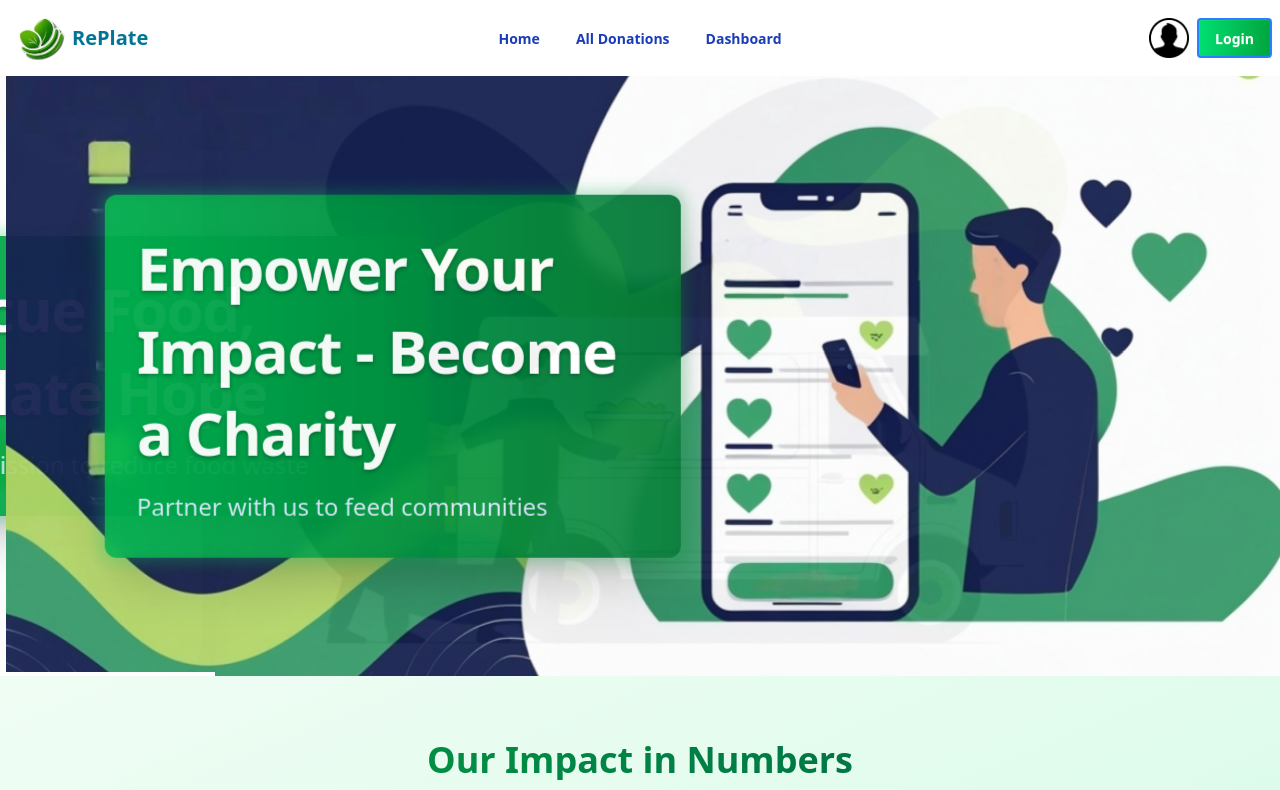
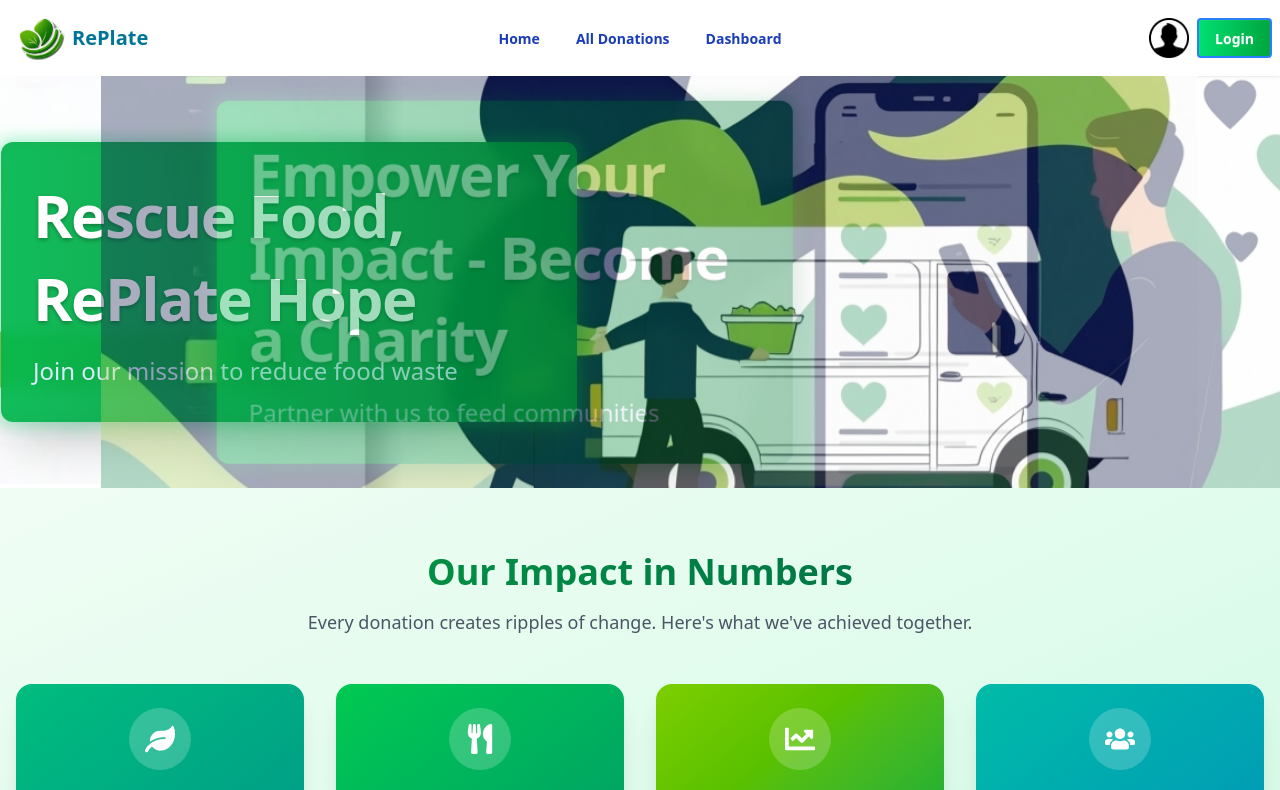
Before and after one commit to Rafiul901/RePlate, a React (Vite) app: page / in a window 1280 px wide. Shown: the top 790 px of the page. Built offline with nearby package versions, Linux system fonts and the light colour scheme.

Commit message:
added loader

```diff
--- a/package.json
+++ b/package.json
@@ -16,6 +16,7 @@
     "react-hook-form": "^7.60.0",
     "react-icons": "^5.5.0",
     "react-router": "^7.6.3",
+    "react-spinners": "^0.17.0",
     "swiper": "^11.2.10",
     "tailwindcss": "^4.1.11"
   },
--- a/src/Homepage/Banner.jsx
+++ b/src/Homepage/Banner.jsx
@@ -33,7 +33,7 @@ const slides = [
 
 const Banner = () => {
   return (
-    <div className="relative w-full h-[40vh] sm:h-[60vh] md:h-[70vh] lg:h-[80vh] xl:h-[75vh] overflow-hidden">
+    <div className="relative w-full aspect-[16/9] sm:aspect-[21/9] md:aspect-[24/9] lg:aspect-[25/9] xl:aspect-[28/9] overflow-hidden">
       <Swiper
         modules={[Autoplay, EffectFade, Parallax]}
         autoplay={{
@@ -50,21 +50,21 @@ const Banner = () => {
         {slides.map((slide, index) => (
           <SwiperSlide key={index}>
             <div
-              className="absolute inset-0 w-full h-full"
+              className="relative w-full h-full"
               data-swiper-parallax={`${slide.parallaxSpeed}%`}
             >
               <img
                 src={slide.img}
-                className="absolute inset-0 w-full h-full object-cover"
                 alt={`Banner ${index + 1}`}
-                data-swiper-parallax-scale="1.1"
-                loading="eager"
+                className="absolute inset-0 w-full h-full object-cover object-center"
+                data-swiper-parallax-scale="1.05"
+                width="1920"
+                height="800"
+                loading="lazy"
               />
-              <div className="absolute inset-0"></div>
 
-              {/* Responsive Text Content */}
-           <div className="absolute left-4 sm:left-8 md:left-16 lg:left-24 top-1/2 transform -translate-y-1/2 z-10 w-[90%] max-w-sm sm:max-w-sm md:max-w-md lg:max-w-lg xl:max-w-xl">
-
+              {/* Overlay Gradient Text Box */}
+              <div className="absolute left-4 sm:left-8 md:left-16 lg:left-24 top-1/2 transform -translate-y-1/2 z-10 w-[90%] max-w-sm sm:max-w-sm md:max-w-md lg:max-w-lg xl:max-w-xl">
                 <div className="relative p-4 sm:p-6 md:p-8 rounded-xl bg-gradient-to-r from-green-600/90 to-green-800/90 backdrop-blur-sm shadow-2xl">
                   <div className="absolute -inset-1 bg-gradient-to-r from-green-400/30 to-green-600/30 rounded-xl blur-sm"></div>
                   <h2
@@ -92,7 +92,7 @@ const Banner = () => {
           </SwiperSlide>
         ))}
 
-        {/* Auto-slide progress indicator */}
+        {/* Progress bar */}
         <div className="absolute bottom-0 left-0 right-0 h-1 z-10">
           <div className="swiper-progress h-full bg-white origin-left"></div>
         </div>
--- /dev/null
+++ b/src/Homepage/Loader.jsx
@@ -0,0 +1,30 @@
+import { useState, useEffect } from "react";
+import { useLocation } from "react-router";
+import {  SyncLoader } from "react-spinners";
+
+
+const Loader = ({ children }) => {
+  const [loading, setLoading] = useState(false);
+  const location = useLocation();
+
+  useEffect(() => {
+    setLoading(true);
+    setTimeout(() => setLoading(false), 500);
+  }, [location.pathname]);
+
+  return (
+    <div>
+      {loading ? (
+        <div className="flex justify-center items-center h-screen gap-3">
+         <SyncLoader></SyncLoader>
+
+
+        </div>
+      ) : (
+        children
+      )}
+    </div>
+  );
+};
+
+export default Loader;
--- a/src/Router/Router.jsx
+++ b/src/Router/Router.jsx
@@ -7,12 +7,13 @@ import Home from "../Homepage/Home";
 import Login from "../Authentication/Login";
 import AuthLayout from "../Authentication/AuthLayout";
 import Register from "../Authentication/Register";
+import Loader from "../Homepage/Loader";
 
 
 const router = createBrowserRouter([
   {
     path: "/",
-    element: <RootLayout></RootLayout>,
+    element: <Loader><RootLayout></RootLayout></Loader>,
     children:[
         {
            index:true,
@@ -27,7 +28,7 @@ const router = createBrowserRouter([
 
   {
     path:'/',
-    element:<AuthLayout></AuthLayout>,
+    element:<Loader><AuthLayout></AuthLayout></Loader>,
     children:[
       {
         path:'/login',
```
Also changed, not shown: 1 other file (tests, documents, lock files or other folders).
